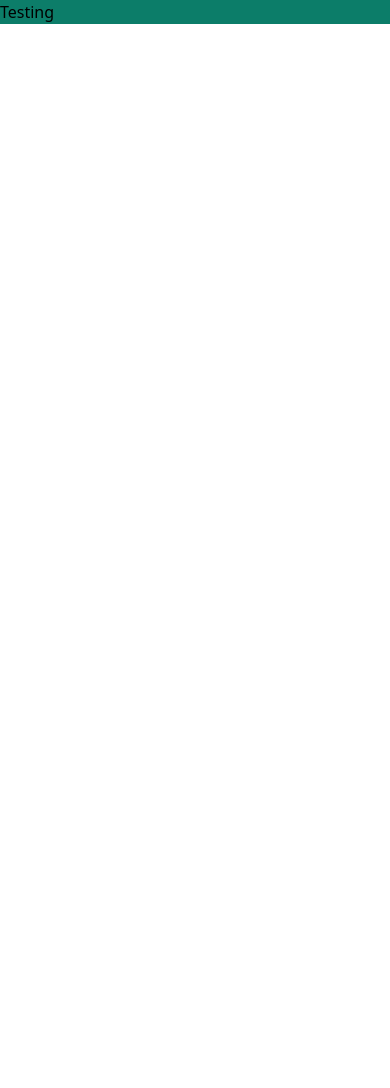
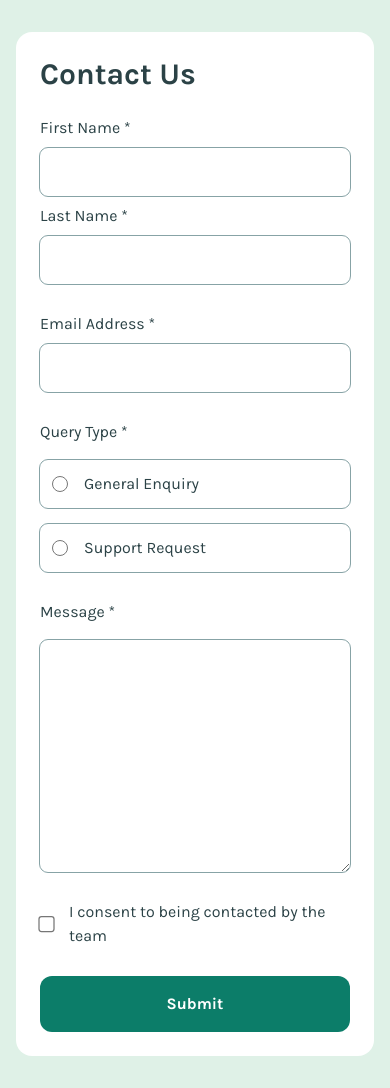
Before and after one commit to frontend-rustyff12/14-contact-form, a React (Vite) app: page / in a window 390 px wide. Before the commit the page ends 844 px from the top, so only its background shows below. Built offline with nearby package versions, Linux system fonts and the light colour scheme.

Commit message:
Mobile and desktop layouts

```diff
--- a/design/template.html
+++ b/design/template.html
@@ -1,51 +1,41 @@
 <!DOCTYPE html>
 <html lang="en">
   <head>
-  <meta charset="UTF-8">
-  <meta name="viewport" content="width=device-width, initial-scale=1.0"> <!-- displays site properly based on user's device -->
+    <meta charset="UTF-8" />
+    <meta name="viewport" content="width=device-width, initial-scale=1.0" />
+    <!-- displays site properly based on user's device -->
 
-  <link rel="icon" type="image/png" sizes="32x32" href="./assets/images/favicon-32x32.png">
+    <link
+      rel="icon"
+      type="image/png"
+      sizes="32x32"
+      href="./assets/images/favicon-32x32.png"
+    />
 
     <title>Frontend Mentor | Contact form</title>
 
     <!-- Feel free to remove these styles or customise in your own stylesheet 👍 -->
     <style>
-    .attribution { font-size: 11px; text-align: center; }
-    .attribution a { color: hsl(228, 45%, 44%); }
+      .attribution {
+        font-size: 11px;
+        text-align: center;
+      }
+      .attribution a {
+        color: hsl(228, 45%, 44%);
+      }
     </style>
   </head>
   <body>
-
-  Contact Us
-
-  First Name
-  This field is required
-
-  Last Name
-  This field is required
-
-  Email Address
-  Please enter a valid email address
-  This field is required
-
-  Query Type
-  General Enquiry
-  Support Request
-  Please select a query type
-
-  Message
-  This field is required
-
-  I consent to being contacted by the team
-  To submit this form, please consent to being contacted
-
-  Submit
-
-  Message Sent!
+    Contact Us First Name This field is required Last Name This field is
+    required Email Address Please enter a valid email address This field is
+    required Query Type General Enquiry Support Request Please select a query
+    type Message This field is required I consent to being contacted by the team
+    To submit this form, please consent to being contacted Submit Message Sent!
     Thanks for completing the form. We'll be in touch soon!
 
     <div class="attribution">
-    Challenge by <a href="https://www.frontendmentor.io?ref=challenge">Frontend Mentor</a>.
+      Challenge by
+      <a href="https://www.frontendmentor.io?ref=challenge">Frontend Mentor</a>.
       Coded by <a href="#">Your Name Here</a>.
     </div>
   </body>
--- a/src/App.tsx
+++ b/src/App.tsx
@@ -1,7 +1,8 @@
+import Form from "./Form";
 function App() {
   return (
-    <main className="bg-cust-Green-600">
-      <h1>Testing</h1>
+    <main className="min-h-screen bg-cust-Green-200 py-8 px-4 md:flex md:justify-center md:items-center">
+      <Form />
     </main>
   );
 }
--- /dev/null
+++ b/src/Form.tsx
@@ -0,0 +1,98 @@
+import { inputClass } from "./utils";
+export default function Form() {
+  return (
+    <section className="bg-cust-White p-6 font-karla rounded-2xl md:w-1/2 ">
+      <h1 className="text-3xl font-bold text-cust-Grey-900">Contact Us</h1>
+      <form className="grid grid-cols-1 gap-7 mt-6">
+        <div className="flex flex-col gap-2 md:flex-row md:gap-4 ">
+          <div className="flex flex-col gap-2 md:w-full">
+            <label className="text-cust-Grey-900" htmlFor="fname">
+              First Name *
+            </label>
+            <input className={inputClass} type="text" id="fname" name="fname" />
+            <p className="hidden">This field is required</p>
+          </div>
+          <div className="flex flex-col gap-2 md:w-full">
+            <label className="text-cust-Grey-900" htmlFor="lname">
+              Last Name *
+            </label>
+            <input className={inputClass} type="text" id="lname" name="lname" />
+            <p className="hidden">This field is required</p>
+          </div>
+        </div>
+
+        <div className="flex flex-col gap-2">
+          <label className="text-cust-Grey-900" htmlFor="email">
+            Email Address *
+          </label>
+          <input className={inputClass} type="email" id="email" name="email" />
+          <p className="hidden">Please enter a valid email address</p>
+        </div>
+        <div className="">
+          <fieldset>
+            <legend className="mb-4 text-cust-Grey-900">Query Type *</legend>
+            <div className="flex flex-col gap-4 md:flex-row">
+              <div
+                className={`${inputClass} flex items-center gap-4 md:w-full`}
+              >
+                <input
+                  className="h-4 w-4 "
+                  type="radio"
+                  id="general"
+                  value="general"
+                />
+                <label className="text-cust-Grey-900" htmlFor="general">
+                  General Enquiry
+                </label>
+              </div>
+              <div
+                className={`${inputClass} flex items-center gap-4 md:w-full`}
+              >
+                <input
+                  className="h-4 w-4 "
+                  type="radio"
+                  id="support"
+                  value="support"
+                />
+                <label className="text-cust-Grey-900" htmlFor="support">
+                  Support Request
+                </label>
+              </div>
+            </div>
+
+            <p className="hidden">Please select a query type</p>
+          </fieldset>
+        </div>
+        <div className="flex flex-col ">
+          <label className="mb-4 text-cust-Grey-900" htmlFor="message">
+            Message *
+          </label>
+          <textarea
+            className={`${inputClass} h-58 md:h-32`}
+            name="message"
+            id="message"
+          ></textarea>
+          <p className="hidden">This field is required</p>
+        </div>
+        <div className="flex gap-4">
+          <input
+            className="scale-125"
+            type="checkbox"
+            id="consent"
+            name="consent"
+          />
+
+          <label className="text-cust-Grey-900" htmlFor="consent">
+            I consent to being contacted by the team
+          </label>
+          <p className="hidden">
+            To submit this form, please consent to being contacted
+          </p>
+        </div>
+        <button className="bg-cust-Green-600 p-4 text-cust-White font-bold rounded-xl hover:bg-cust-Grey-900 cursor-pointer">
+          Submit
+        </button>
+      </form>
+    </section>
+  );
+}
--- /dev/null
+++ b/src/utils.ts
@@ -0,0 +1 @@
+export const inputClass = "outline outline-cust-Grey-500 rounded-lg p-3";
```
Lines whose indentation alone changed are shown as unchanged.
